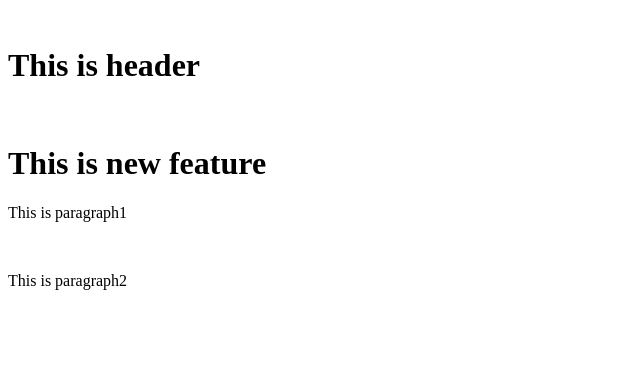
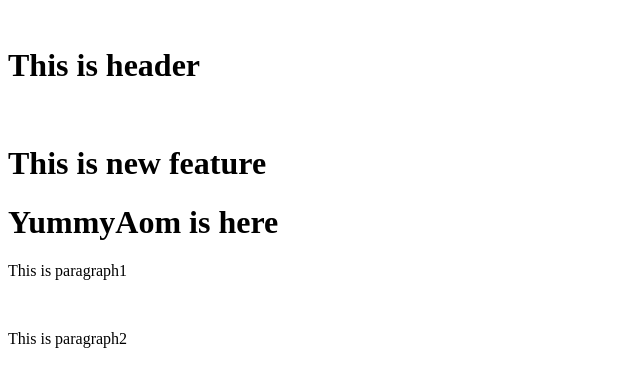
Before and after one commit to YummyAom/sample_git2, a plain HTML site: page index.html in a window 1280 px wide. Shown: the whole page, without its empty margins (0-640 px from the left). Drawn offline with Linux system fonts and the light colour scheme.

Commit message:
add head YummyAom is here

```diff
--- a/index.html
+++ b/index.html
@@ -4,6 +4,7 @@
 <body>
 <h1>This is header</h1>
 <h1>This is new feature</h1>
+<h1> YummyAom is here </h1>
 <p>This is paragraph1</p>
 <p>This is paragraph2</p>
 </body>
```
